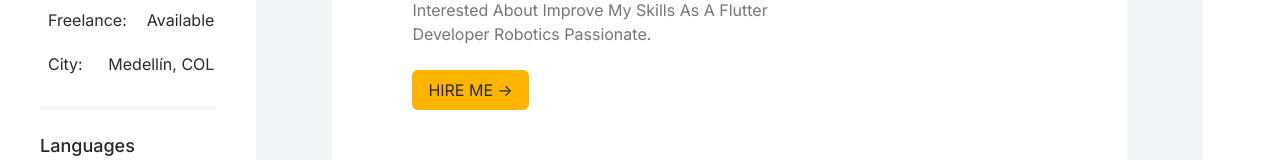
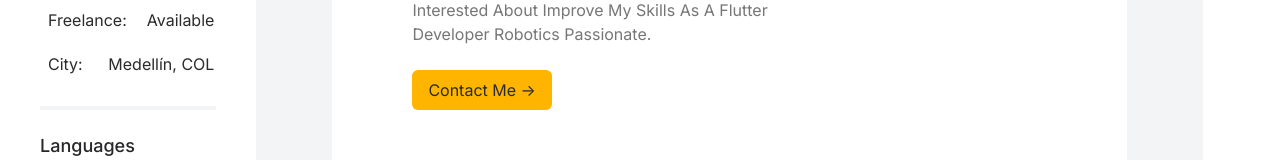
Before and after one commit to IngenieriaWeb-L-W/juan-david-arismendy-portfolio, a Next.js app: page / in a window 1280 px wide. Shown: the part 494-654 px from the top of the page. Built offline with nearby package versions, Linux system fonts and the light colour scheme.

Commit message:
change contact button text

```diff
--- a/components/molecules/widgets/index.tsx
+++ b/components/molecules/widgets/index.tsx
@@ -200,7 +200,7 @@ export function Modal() {
                     className="fixed left-0 top-0 w-full h-full bg-black bg-opacity-50 z-50 overflow-auto backdrop-blur flex justify-center items-center">
                     <div className="bg-white m-auto p-8">
                         <div className="flex flex-col items-center">
-                            <p>Do you want further info? , Let's talk on </p>
+                            <p>Do you want further info? , Lets talk on </p>
                             <a className="text-primary" href="https://www.linkedin.com/in/juanarismendy16/" target="linkedIn" > linkedIn </a>
                             <p>Or send me an </p>
                             <a className="text-primary" href="mailto:juan.arismendy@udea.edu.co">Email</a>
--- a/components/organism/index.tsx
+++ b/components/organism/index.tsx
@@ -77,7 +77,7 @@ export function MainContent() {
                         <br />
                         <RegularText></RegularText>
                         <br />
-                        <Button text="HIRE ME ->" />
+                        <Button text="Contact Me ->" />
                     </div>
                 </div>
                 <div className="flex flex-col ml-5 w-[39%] max-md:ml-0 max-md:w-full">
```
